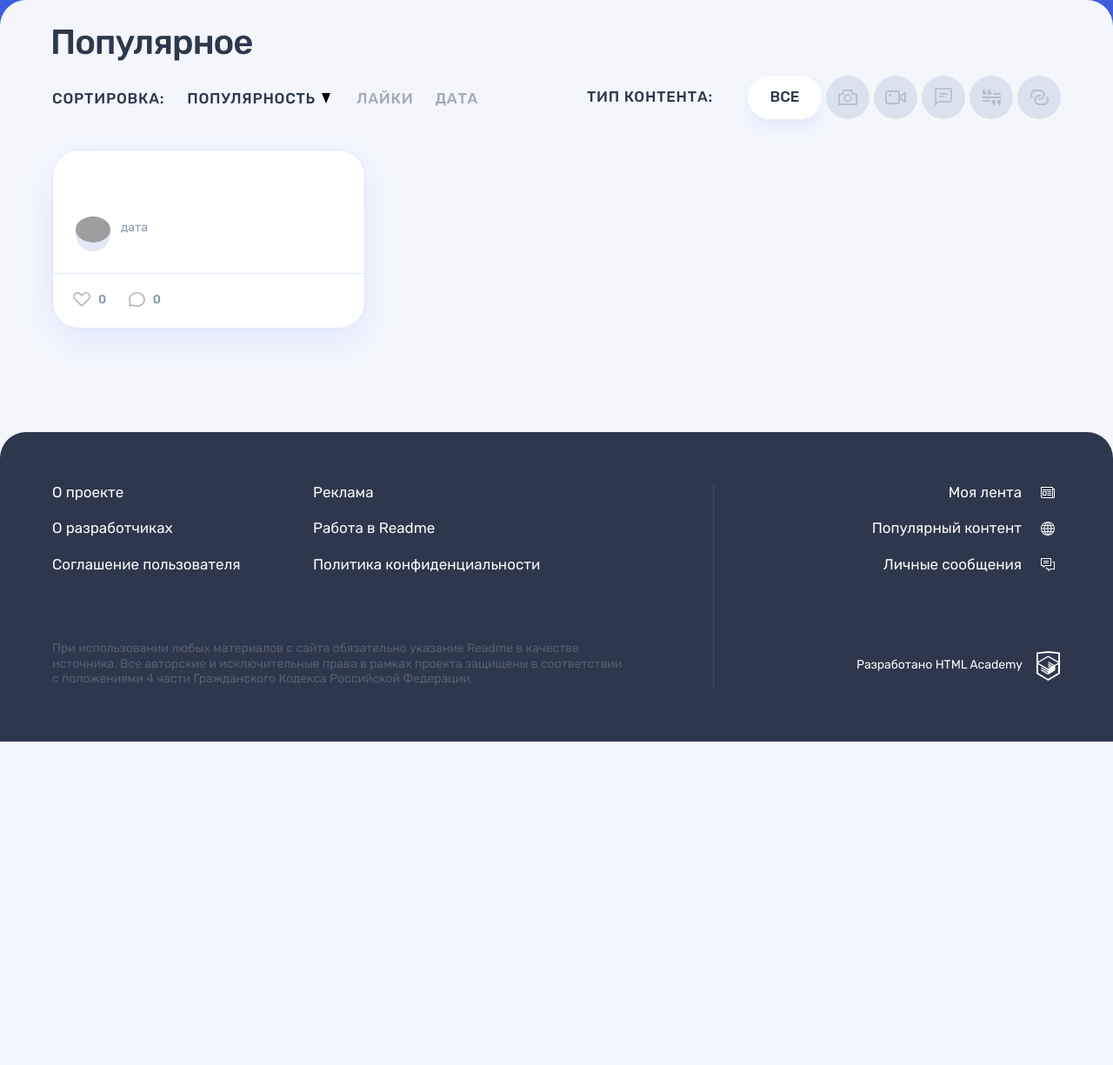
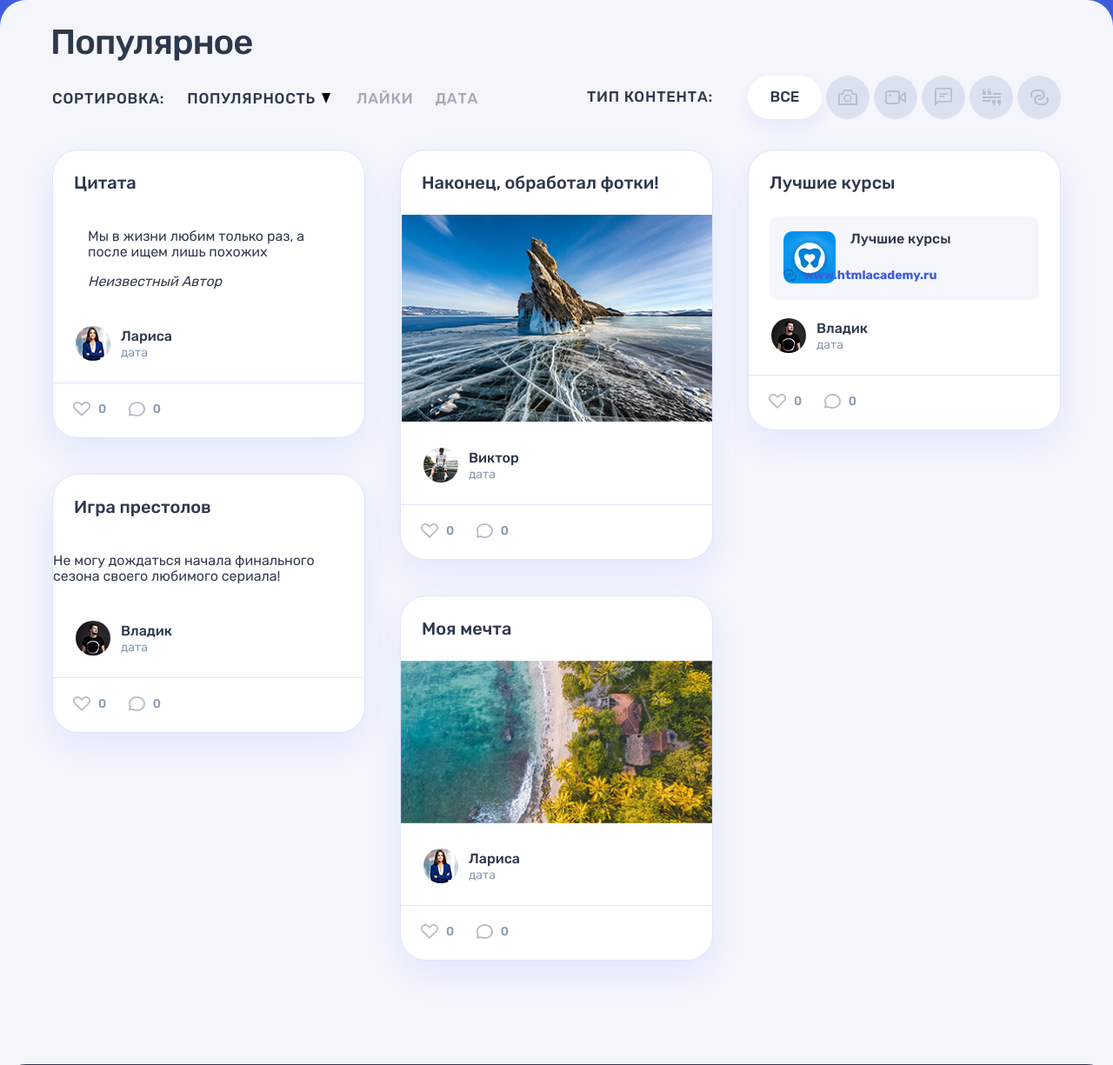
Before and after one commit to Ars-Mond/986459-readme-9, a PHP site: page / in a window 1280 px wide. Shown: the part 71-1296 px from the top of the page at 87% size. Before the commit the page ends 924 px from the top, so only its background shows below. Run offline with PHP 8.4, Linux system fonts and the light colour scheme; grey boxes are pictures that could not be loaded.

Commit message:
Итерация по массивам

```diff
--- a/index.php
+++ b/index.php
@@ -1,7 +1,94 @@
 <?php
+#
 $is_auth = rand(0, 1);
 
 $user_name = 'Geogia'; // укажите здесь ваше имя
+
+$posts = [
+	[
+		'title' => 'Цитата',
+		'type' => 'post-quote',
+		'content' => 'Мы в жизни любим только раз, а после ищем лишь похожих',
+		'user_name' => 'Лариса',
+		'profile-picture' => 'userpic-larisa-small.jpg'
+	],
+	[
+		'title' => 'Игра престолов',
+		'type' => 'post-text',
+		'content' => 'Не могу дождаться начала финального сезона своего любимого сериала!',
+		'user_name' => 'Владик',
+		'profile-picture' => 'userpic.jpg'
+	],
+	[
+		'title' => 'Наконец, обработал фотки!',
+		'type' => 'post-photo',
+		'content' => 'rock-medium.jpg',
+		'user_name' => 'Виктор',
+		'profile-picture' => 'userpic-mark.jpg'
+	],
+	[
+		'title' => 'Моя мечта',
+		'type' => 'post-photo',
+		'content' => 'coast-medium.jpg',
+		'user_name' => 'Лариса',
+		'profile-picture' => 'userpic-larisa-small.jpg'
+	],
+	[
+		'title' => 'Лучшие курсы',
+		'type' => 'post-link',
+		'content' => 'www.htmlacademy.ru',
+		'user_name' => 'Владик',
+		'profile-picture' => 'userpic.jpg'
+	]
+];
+
+function get_post_quote_content($post){
+	return '<blockquote>
+                    <p> ' . $post['content'] . ' </p>
+                    <cite>Неизвестный Автор</cite>
+                </blockquote>';
+}
+function get_post_link_content($post){
+	return '<div class="post-link__wrapper">
+                    <a class="post-link__external" href="http://" title="Перейти по ссылке">
+                        <div class="post-link__info-wrapper">
+                            <div class="post-link__icon-wrapper">
+                                <img src="img/logo-vita.jpg" alt="Иконка">
+                            </div>
+                            <div class="post-link__info">
+                                <h3>' . $post['title'] . '</h3>
+                            </div>
+                        </div>
+                        <span>' . $post['content'] . '</span>
+                    </a>
+                </div>';
+}
+function get_post_photo_content($post){
+	return '<div class="post-photo__image-wrapper">
+                    <img src="img/' . $post['content'] . '" alt="Фото от пользователя" width="360" height="240">
+                </div>';
+}
+function get_post_text_content($post){
+	 return '<p>' . $post['content'] . '</p>';
+}
+
+function get_post_content_by_type($post){
+	if ($post['type'] === 'post-quote') {
+		return get_post_quote_content($post);
+	}
+	elseif ($post['type'] === 'post-photo') {
+		return get_post_photo_content($post);
+	}
+	elseif ($post['type'] === 'post-text') {
+		return get_post_text_content($post);
+	}
+	elseif ($post['type'] === 'post-link') {
+		return get_post_link_content($post);
+	}
+	else {
+		return 'Error: File not Found';
+	}
+}
 ?>
 <!DOCTYPE html>
 <html lang="ru">
@@ -41,7 +128,7 @@ $user_name = 'Geogia'; // укажите здесь ваше имя
         </form>
         <div class="header__nav-wrapper">
             <!-- здесь должен быть PHP код, который показывает следующий тег по условию -->
-            <?php if ($is_auth == 1): ?>
+            <?php if ($is_auth === 1): ?>
             <nav class="header__nav">
                 <ul class="header__my-nav">
                     <li class="header__my-page header__my-page--popular">
@@ -209,6 +296,7 @@ $user_name = 'Geogia'; // укажите здесь ваше имя
                 </ul>
             </div>
         </div>
+        <!-- -------------- -->
         <div class="popular__posts">
             <div class="visually-hidden" id="donor">
                 <!--содержимое для поста-цитаты-->
@@ -241,24 +329,26 @@ $user_name = 'Geogia'; // укажите здесь ваше имя
 
                 <!--содержимое для поста-текста-->
                 <p><!--здесь текст--></p>
+
             </div>
-
+            <?php foreach ($posts as $post): ?>
             <article class="popular__post post">
                 <header class="post__header">
-                    <h2><!--здесь заголовок--></h2>
+                    <h2><?php echo $post['title'] ?></h2>
                 </header>
                 <div class="post__main">
                     <!--здесь содержимое карточки-->
+                    <?php echo get_post_content_by_type($post); ?>
                 </div>
                 <footer class="post__footer">
                     <div class="post__author">
                         <a class="post__author-link" href="#" title="Автор">
                             <div class="post__avatar-wrapper">
                                 <!--укажите путь к файлу аватара-->
-                                <img class="post__author-avatar" src="img/" alt="Аватар пользователя">
+                                <?php echo '<img class="post__author-avatar" src="img/' . $post['profile-picture'] . '" alt="Аватар пользователя">'; ?>
                             </div>
                             <div class="post__info">
-                                <b class="post__author-name"><!--здесь имя пользоателя--></b>
+                                <b class="post__author-name"><?php echo $post['user_name']; ?></b>
                                 <time class="post__time" datetime="">дата</time>
                             </div>
                         </a>
@@ -286,6 +376,7 @@ $user_name = 'Geogia'; // укажите здесь ваше имя
                     </div>
                 </footer>
             </article>
+        <?php endforeach; ?>
         </div>
     </div>
 </section>
```
